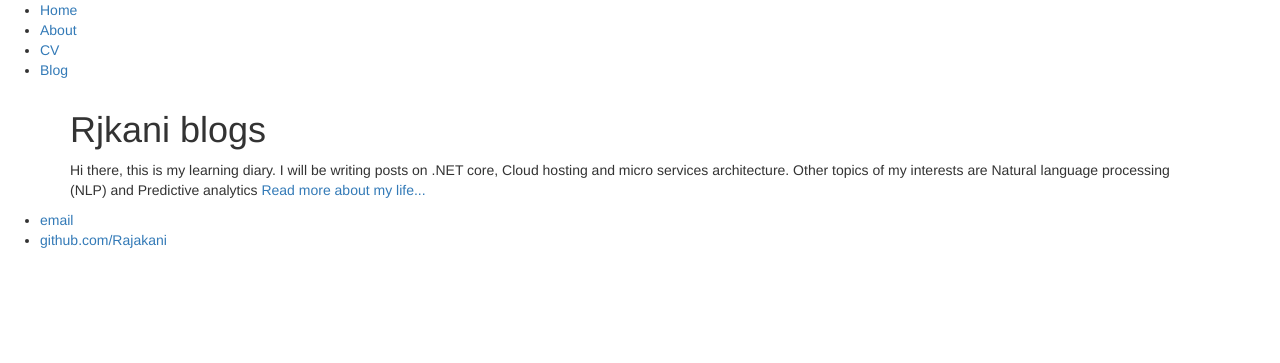
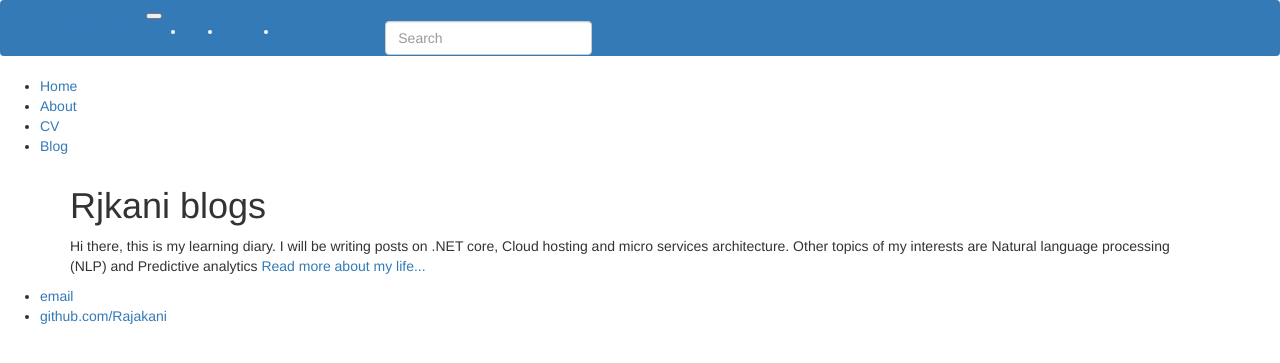
Before and after one commit to Rajakani/org.Rajakani.github.io, a Jekyll site: the page built from index.html, in a window 1280 px wide. Shown: the top 363 px of the page. Built offline with Jekyll 4.4.1, drawn with Linux system fonts in a browser that asks for light colours.

Commit message:
Update default.html

```diff
--- a/_layouts/default.html
+++ b/_layouts/default.html
@@ -9,6 +9,41 @@
 
 
   <body>
+    <!--Navbar-->
+<nav class="navbar navbar-toggleable-md navbar-dark bg-primary">
+    <div class="container">
+        <button class="navbar-toggler navbar-toggler-right" type="button" data-toggle="collapse" data-target="#navbarNav1" aria-controls="navbarNav1" aria-expanded="false" aria-label="Toggle navigation">
+            <span class="navbar-toggler-icon"></span>
+        </button>
+        <a class="navbar-brand" href="#">
+            <strong>Navbar</strong>
+        </a>
+        <div class="collapse navbar-collapse" id="navbarNav1">
+            <ul class="navbar-nav mr-auto">
+                <li class="nav-item active">
+                    <a class="nav-link">Home <span class="sr-only">(current)</span></a>
+                </li>
+                <li class="nav-item">
+                    <a class="nav-link">Features</a>
+                </li>
+                <li class="nav-item">
+                    <a class="nav-link">Pricing</a>
+                </li>
+                <li class="nav-item dropdown btn-group">
+                    <a class="nav-link dropdown-toggle" id="dropdownMenu1" data-toggle="dropdown" aria-haspopup="true" aria-expanded="false">Dropdown</a>
+                    <div class="dropdown-menu dropdown" aria-labelledby="dropdownMenu1">
+                        <a class="dropdown-item">Action</a>
+                        <a class="dropdown-item">Another action</a>
+                        <a class="dropdown-item">Something else here</a>
+                    </div>
+                </li>
+            </ul>
+            <form class="form-inline waves-effect waves-light">
+                <input class="form-control" type="text" placeholder="Search">
+            </form>
+        </div>
+    </div>
+</nav>
     <nav>
 <ul>
 <li><a href="/">Home</a></li>
```
